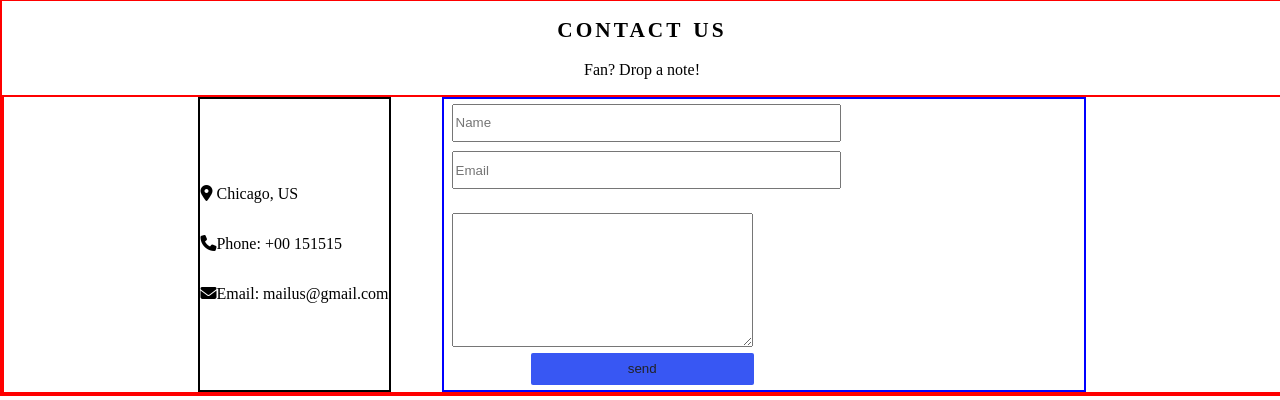
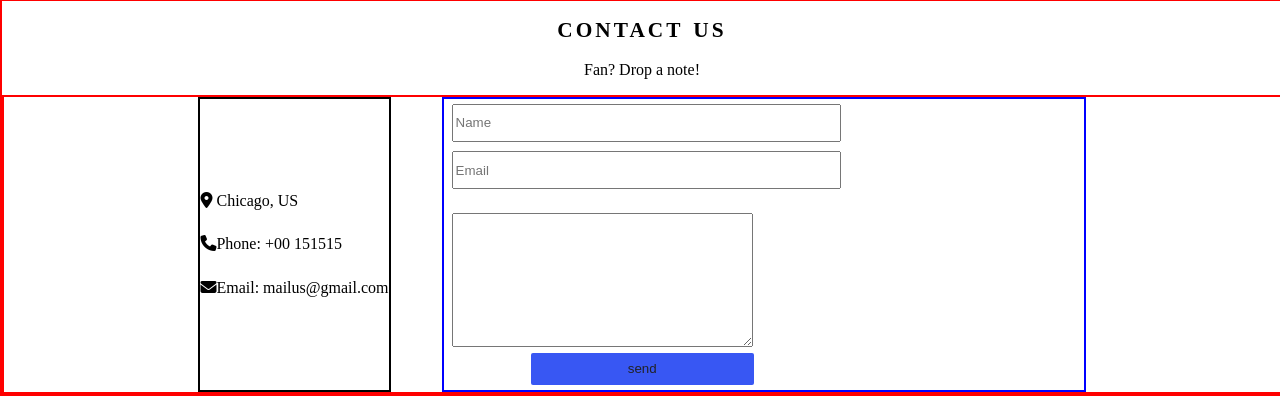
Before and after one commit to codegrann/The-Band, a PHP site: page / in a window 1280 px wide. Shown: the part 2036-2436 px from the top of the page. Run offline with PHP 8.4, Linux system fonts and the light colour scheme; some libraries are stand-ins or nearby versions.

Commit message:
centered contact info and gave relative vertical spacing

```diff
--- a/style.css
+++ b/style.css
@@ -303,8 +303,9 @@ body{
     flex-direction: column;
     justify-content: center;
 }
-#contact_us  p{
-    /* margin-top: 5%; */
+#contact_us  p:nth-of-type(1),
+#contact_us  p:nth-of-type(2){
+    margin-bottom: 5%;
 }
 #contact_form{
     /* margin: 0 auto; */
```
